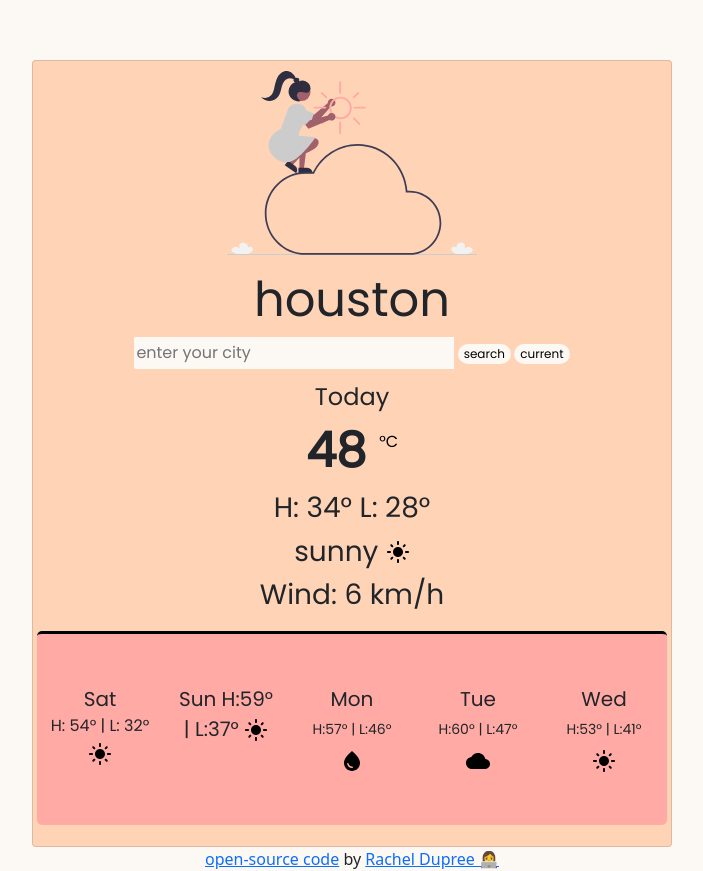
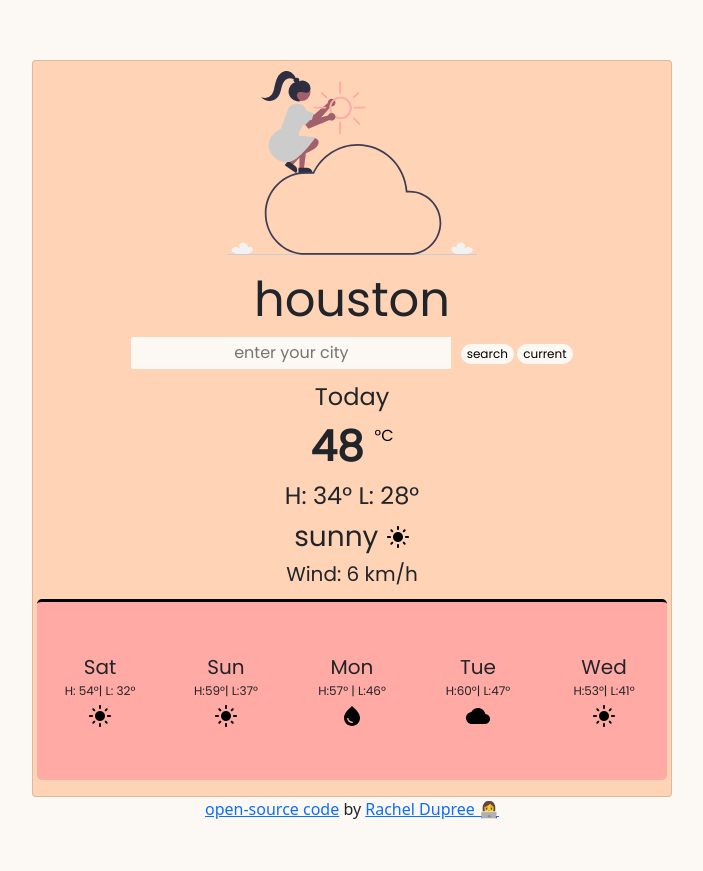
Before and after one commit to RaeDupree/weather-app-project, a website built with Parcel: page index.html in a window 1280 px wide. Shown: the whole page, without its empty margins (288-991 px from the left). After the commit the page ends 821 px from the top, so only its background shows below. Built offline with nearby package versions, Linux system fonts and the light colour scheme; no server answers; a web font is replaced by a local one.

Commit message:
updated CSS

```diff
--- a/index.html
+++ b/index.html
@@ -75,30 +75,34 @@
                   <div class="forecast-date">Sat</div>
                   <div class="forecast-temp">
                     H:
-                    <span class="forecast-temp-max"> 54° </span>| L:
+                    <span class="forecast-temp-max"> 54°</span>| L:
                     <span class="forecast-temp-min"> 32°</span>
                   </div>
                   <img src="images/smallsun.svg" />
                 </div>
                 <div class="col">
-                  Sun
-                  <span class="forecast-temp-max">H:59° | L:37°</span>
-                  <img src="images/smallsun.svg" />
+                 <div class="forecast-date">Sun</div>
+                 <div class="forecast-temp">
+                  H:<span class="forecast-temp-max">59°</span>| L:<span class="forecast-temp-min"></span>37°</span>
+                 </div> <img src="images/smallsun.svg" />
                 </div>
                 <div class="col">
-                  Mon
-                  <span class="forecast">H:57° | L:46°</span>
-                  <img src="images/raindrop.svg" />
+                  <div class="forecast-date">Mon</div>
+                  <div class="forecast-temp">
+                  H:<span class="forecast-temp-max">57°</span> | L:<span class="forecast-temp-min"></span>46°</span>
+                 </div> <img src="images/raindrop.svg" />
                 </div>
                 <div class="col">
-                  Tue
-                  <span class="forecast">H:60° | L:47°</span>
-                  <img src="images/cloudy.svg" />
+                  <div class="forecast-date">Tue</div>
+                  <div class="forecast-temp">
+                  H:<span class="orecast-temp-max">60°</span>| L:<span class="forecast-temp-min"></span>47°</span>
+                  </div> <img src="images/cloudy.svg" />
                 </div>
                 <div class="col">
-                  Wed
-                  <span class="forecast">H:53° | L:41°</span>
-                  <img src="images/smallsun.svg" />
+                 <div class="forecast-date">Wed</div>
+                 <div class="forecast-temp">
+                  H:<span class="forecast-temp-max">53°</span>| L:<span class="forecast-temp-min"></span>41°</span>
+                 </div> <img src="images/smallsun.svg" />
                 </div>
               </div>
             </div>
--- a/src/style.css
+++ b/src/style.css
@@ -22,11 +22,12 @@ h1 {
 .location {
   border: none;
   background-color: #fcf8f3;
-  border-radius: 2px;
   border-color: none;
   padding-top: 4px;
   padding-bottom: 4px;
-  margin: none;
+  text-align: center;
+  margin-right: 6px;
+  border-radius: 2px;
 }
 #btn {
   background-color: #fcf8f3;
@@ -62,13 +63,13 @@ button:hover {
 }
 #temp {
   font-weight: bold;
-  font-size: 48px;
+  font-size: 42px;
 }
 .minMax {
-  font-size: 28px;
+  font-size: 24px;
 }
 .windSpeed {
-  font-size: 28px;
+  font-size: 20px;
 }
 .units {
   position: relative;
@@ -97,15 +98,13 @@ button:hover {
   text-align: center;
   font-size: 20px;
 }
-.forecast {
-  font-size: 14px;
-  display: block;
-  padding-top: 5px;
-  padding-bottom: 5px;
+.forecast-temp {
+  font-size: 12px;
 }
-.forecast-temp {
-  font-size: 16px;
+.forecast-date {
+  font-style: bold;
 }
+
 .link {
   font-size: 10px;
   text-decoration: none;
```
